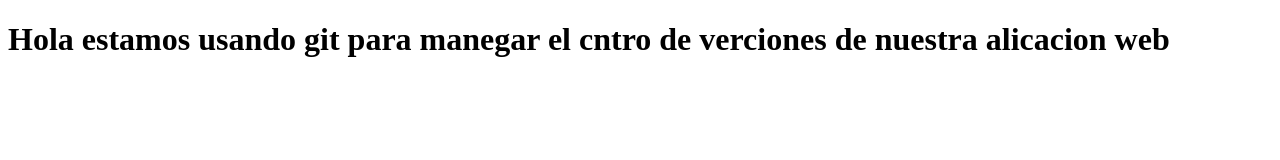
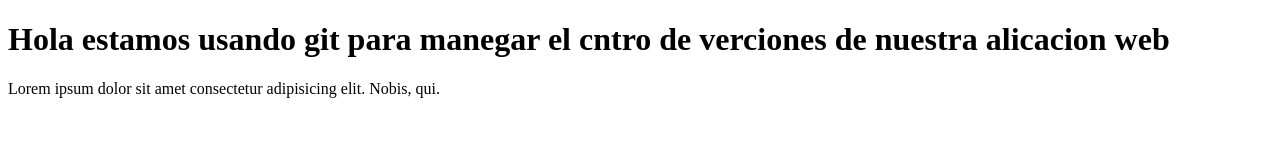
Before and after one commit to munirmedranoduenas/mi-primer-proyecto, a plain HTML site: page index.html in a window 1280 px wide. Drawn offline with Linux system fonts and the light colour scheme.

Commit message:
He agreagado un parrafo al index

```diff
--- a/index.html
+++ b/index.html
@@ -7,6 +7,6 @@
 </head>
 <body>
     <h1>Hola estamos usando git para manegar el cntro de verciones de nuestra alicacion web</h1>
-
+    <p>Lorem ipsum dolor sit amet consectetur adipisicing elit. Nobis, qui.</p>
 </body>
 </html>
```
